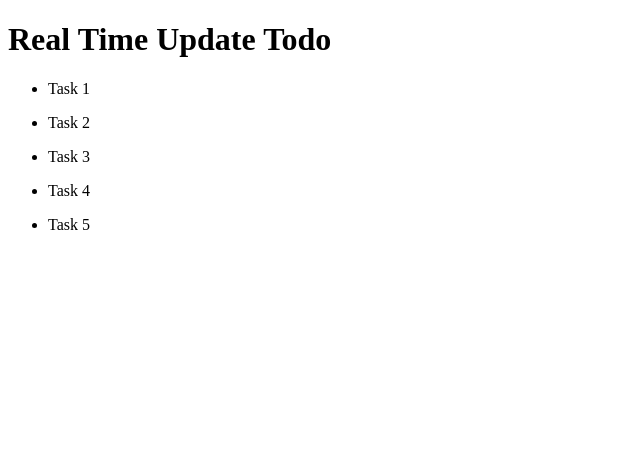
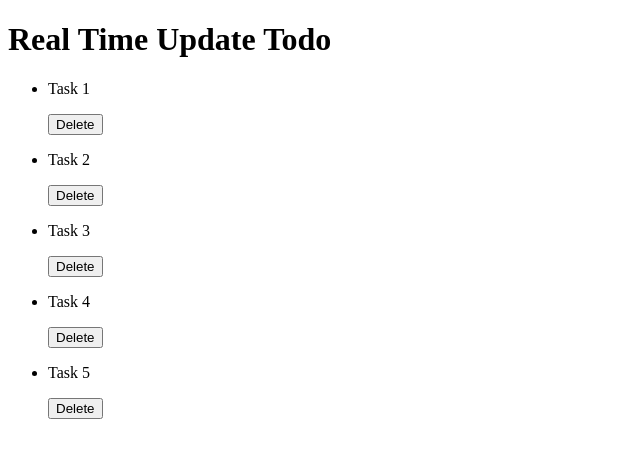
Before and after one commit to jseto/real-time-update-todo, a React app: page / in a window 1280 px wide. Shown: the top 458 px of the page, without its empty margins (0-640 px from the left). Built offline with nearby package versions, Linux system fonts and the light colour scheme.

Commit message:
TaskMaster deletes TaskDetail

```diff
--- a/src/app.tsx
+++ b/src/app.tsx
@@ -4,17 +4,35 @@ import { Component } from "react";
 import { TaskMaster } from "./ui-components/task-master";
 import { Task } from "./models/task";
 
-export class App extends Component {
+interface AppState {
+	taskList: Task[];
+}
 
-  render() {
-		const list: Task[] = [
+export class App extends Component<{}, AppState> {
+	constructor( props: {} ) {
+		super( props );
+
+		this.state = {
+			taskList: [
 				{ id:'1', description: 'Task 1' },
 				{ id:'2', description: 'Task 2' },
 				{ id:'3', description: 'Task 3' },
 				{ id:'4', description: 'Task 4' },
 				{ id:'5', description: 'Task 5' }
 			]
+		};
+	}
 
-    return <TaskMaster list={ list } />;
+	deleteItem( item: Task ) {
+		this.setState( prevState => {
+			return {
+				taskList: prevState.taskList.filter( i => item !== i )
 			}
+		});
 	}
+
+  render() {
+    return <TaskMaster list={ this.state.taskList } onDelete={ item =>  this.deleteItem( item ) }/>;
+  }
+
+}
--- a/src/ui-components/task-detail.tsx
+++ b/src/ui-components/task-detail.tsx
@@ -5,13 +5,17 @@ import { Task } from "../models/task";
 
 interface TaskDetailProps {
 	task: Task;
+	onDelete: ( item: Task ) => void;
 }
 
 export class TaskDetail extends Component< TaskDetailProps > {
 	render() {
+		const { task, onDelete } = { ...this.props };
+
 		return(
 			<div>
-				<p>{this.props.task.description}</p>
+				<p>{ task.description }</p>
+				<button onClick={ ()=>onDelete( task ) }>Delete</button>
 			</div>
 		)
 	}
--- a/src/ui-components/task-master.tsx
+++ b/src/ui-components/task-master.tsx
@@ -6,16 +6,22 @@ import { Task } from "../models/task";
 
 interface TaskMasterProps {
 	list: Task[];
+	onDelete: ( item: Task ) => void;
 }
 
 export class TaskMaster extends Component<TaskMasterProps> {
 	render() {
+		const { list, onDelete } = { ...this.props }
+
 		return (
 			<ul>
-				{ this.props.list.map( item => {
+				{ list && list.map( item => {
 					return (
 						<li key={item.id}>
-							<TaskDetail task={item}>
+							<TaskDetail
+								task={item}
+								onDelete={ ()=>onDelete( item ) }
+							>
 							</TaskDetail>
 						</li>
 					);
```
Also changed, not shown: 2 other files (tests, documents, lock files or other folders). Lines whose indentation alone changed are shown as unchanged.
